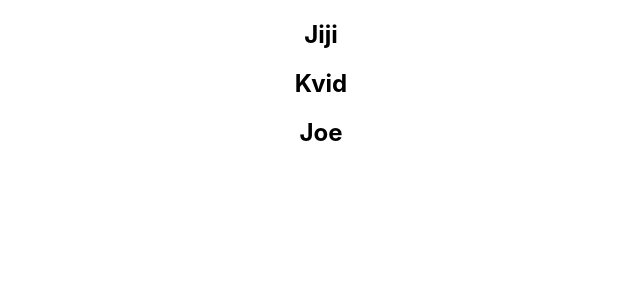
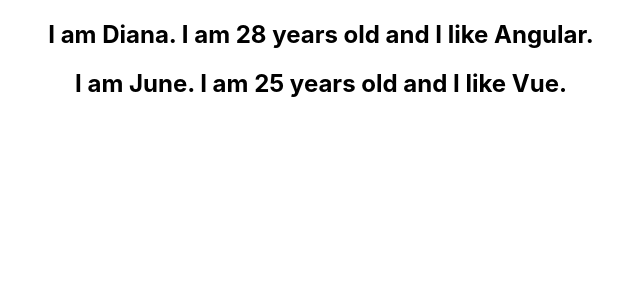
Before and after one commit to FelixOngati/hello-world-react, a React (Create React App) app: page / in a window 1280 px wide. Shown: the top 300 px of the page, without its empty margins (319-959 px from the left). Built offline with nearby package versions, Linux system fonts and the light colour scheme.

Commit message:
list rendering

```diff
--- a/src/components/NameList.js
+++ b/src/components/NameList.js
@@ -1,14 +1,26 @@
 import React from 'react'
+import Person from "./Person";
 
 function NameList(){
-    const names = ['Jiji', 'Kvid', 'Joe']
-    return (
-        <div>
-            {
-                names.map( name => <h2>{name}</h2>)
-            }
-        </div>
-    )
+    // const names = ['Jiji', 'Kvid', 'Joe2']
+    // const nameList = names.map( name => <h2>{name}</h2>)
+    // return <div>{nameList}</div>
+    const persons = [
+        {
+            id: 1,
+            name: 'Diana',
+            age: 28,
+            skill: 'Angular'
+        },
+        {
+            id: 2,
+            name: 'June',
+            age: 25,
+            skill: 'Vue'
+        }
+    ]
+    const personList = persons.map(person => <Person person={person}/> )
+    return <div>{personList}</div>
 }
 
 export default NameList
--- /dev/null
+++ b/src/components/Person.js
@@ -0,0 +1,11 @@
+import React from 'react'
+
+function Person({person}) {
+    return (
+        <div>
+            <h2>I am {person.name}. I am {person.age} years old and I like {person.skill}.</h2>
+        </div>
+    )
+}
+
+export default Person
--- a/src/components/UserGreeting.js
+++ b/src/components/UserGreeting.js
@@ -10,6 +10,8 @@
         }
     }
     render() {
+
+
         return this.state.isLoggegIn ? <div>Welcome Felix</div> : <div>Welcome Guest</div>
 
 
```
